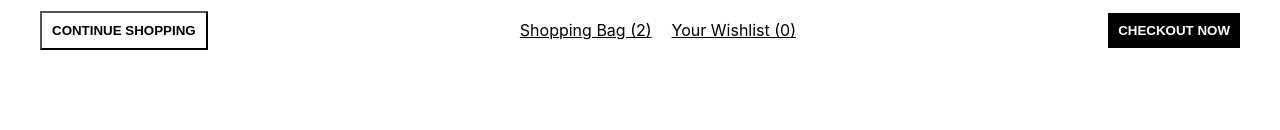
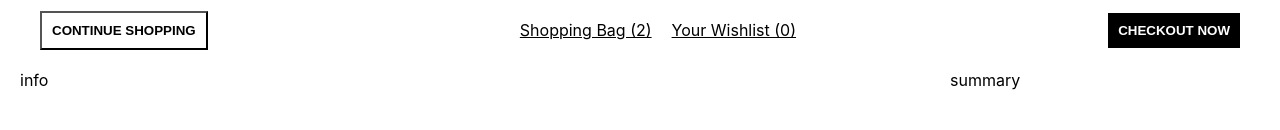
Before and after one commit to tg1489/e-commerce-shopping, a React (Create React App) app: page / in a window 1280 px wide. Shown: the part 201-331 px from the top of the page. Built offline with nearby package versions, Linux system fonts and the light colour scheme.

Commit message:
added info and summary with flex growth

```diff
--- a/src/pages/Cart.jsx
+++ b/src/pages/Cart.jsx
@@ -40,7 +40,18 @@ const TopText = styled.span`
   margin: 0px 10px;
 `;
 
-const Bottom = styled.div``;
+const Bottom = styled.div`
+  display: flex;
+  justify-content: space-between;
+`;
+
+const Info = styled.div`
+  flex: 3;
+`;
+
+const Summary = styled.div`
+  flex: 1;
+`;
 
 export default function Cart() {
   return (
@@ -57,7 +68,10 @@ export default function Cart() {
           </TopTexts>
           <TopButton type='filled'>CHECKOUT NOW</TopButton>
         </Top>
-        <Bottom></Bottom>
+        <Bottom>
+          <Info>info</Info>
+          <Summary>summary</Summary>
+        </Bottom>
       </Wrapper>
 
       <Footer />
```
